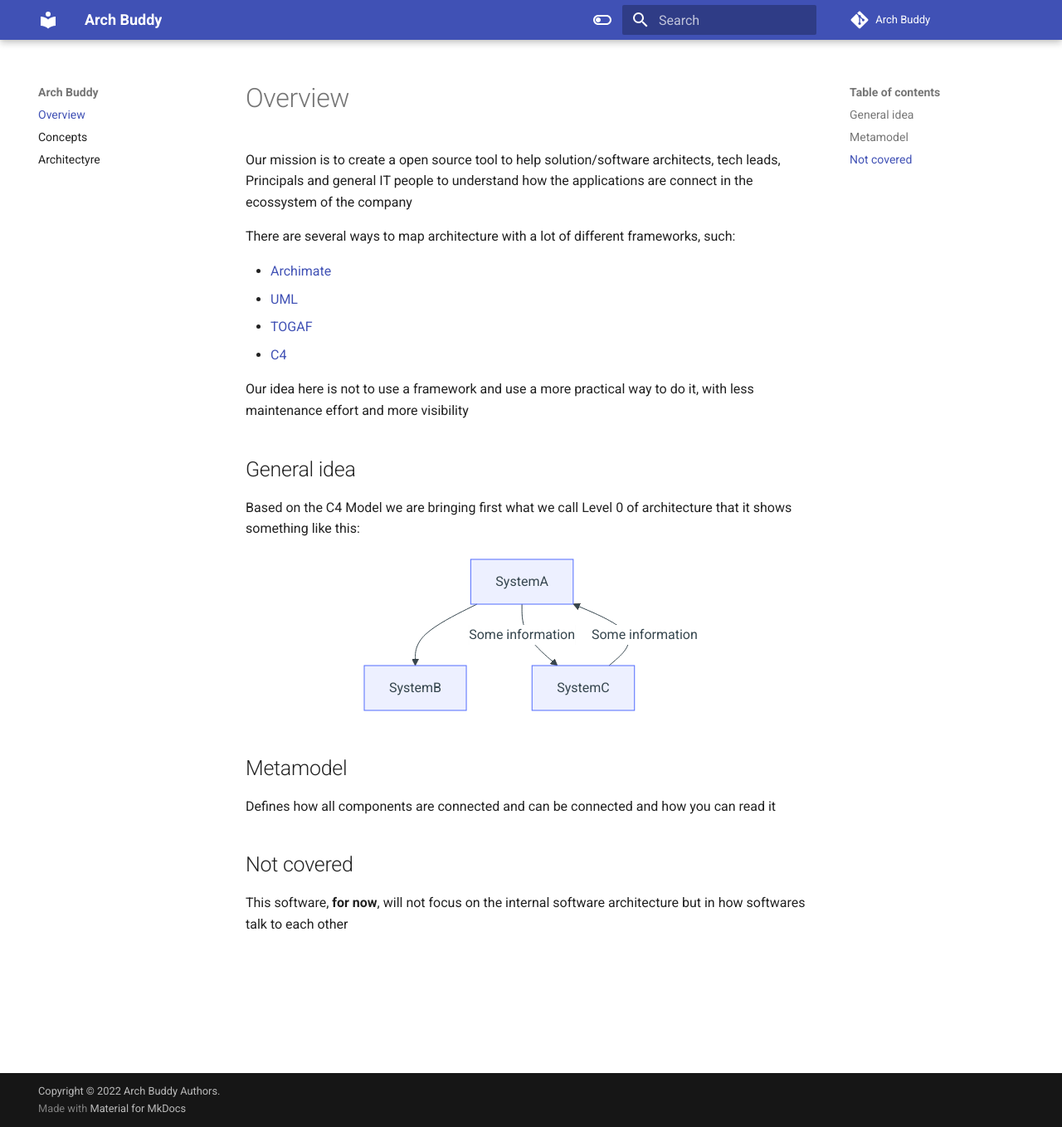
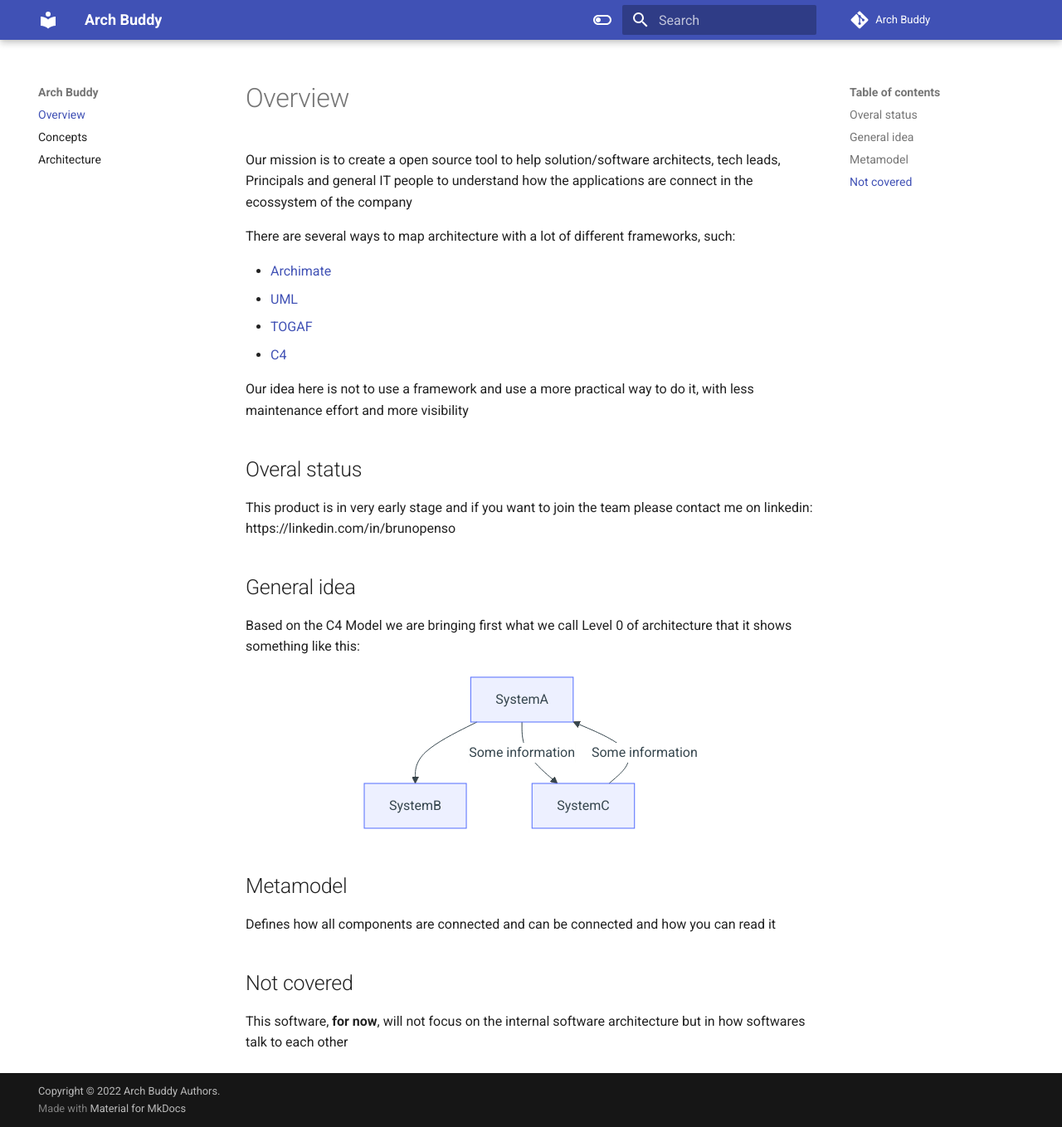
Before and after one commit to archbuddy/documentation, an MkDocs documentation site: the page built from docs/index.md, in a window 1280 px wide and 1358 px high. Shown: the whole window at 83% size. Built offline with MkDocs 1.6.1 and Material for MkDocs 9.7.7, drawn with Linux system fonts in a browser that asks for light colours; comment, search, counter and statistics services are not loaded.

Commit message:
fix and add more information

```diff
--- a/docs/index.md
+++ b/docs/index.md
@@ -10,6 +10,9 @@ There are several ways to map architecture with a lot of different frameworks, s
 - [C4](https://c4model.com/)
 
 Our idea here is not to use a framework and use a more practical way to do it, with less maintenance effort and more visibility
+
+## Overal status
+This product is in very early stage and if you want to join the team please contact me on linkedin: https://linkedin.com/in/brunopenso
 
 ## General idea
 
--- a/mkdocs.yml
+++ b/mkdocs.yml
@@ -17,7 +17,7 @@ theme:
       toggle:
         icon: material/toggle-switch
         name: Switch to light mode
-    - primary: indigo
+#    - primary: indigo
 
 markdown_extensions:
   - pymdownx.superfences:
@@ -29,4 +29,4 @@ markdown_extensions:
 nav:
   - 'Overview': index.md
   - 'Concepts': concepts.md
-  - 'Architectyre': architecture.md
+  - 'Architecture': architecture.md
```
